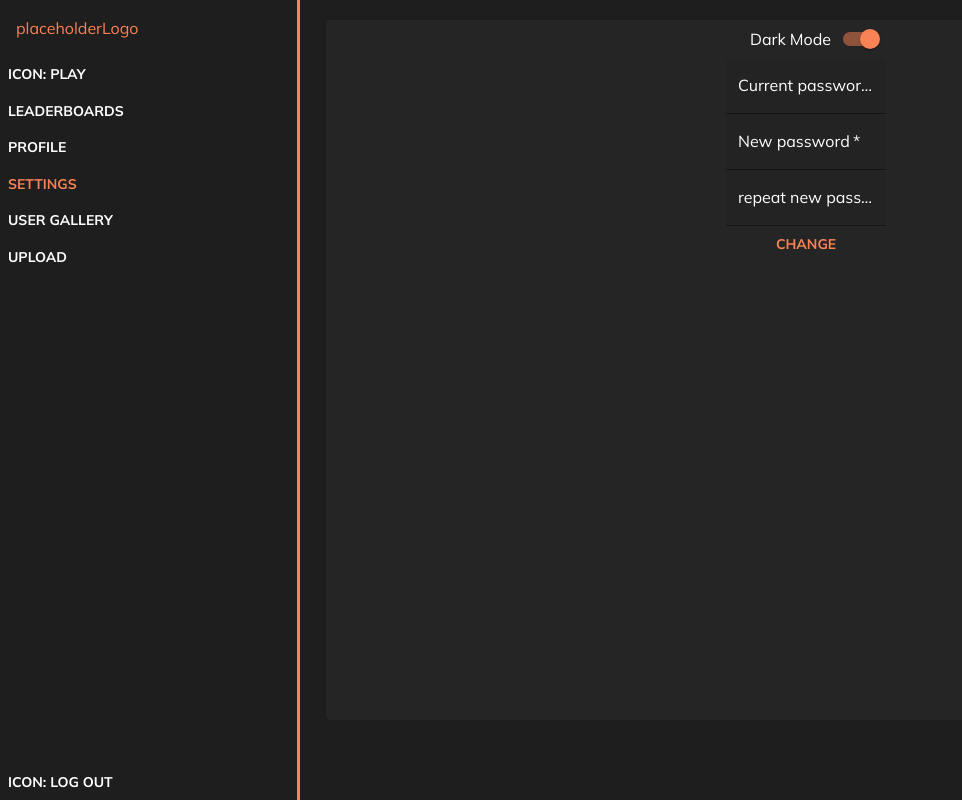
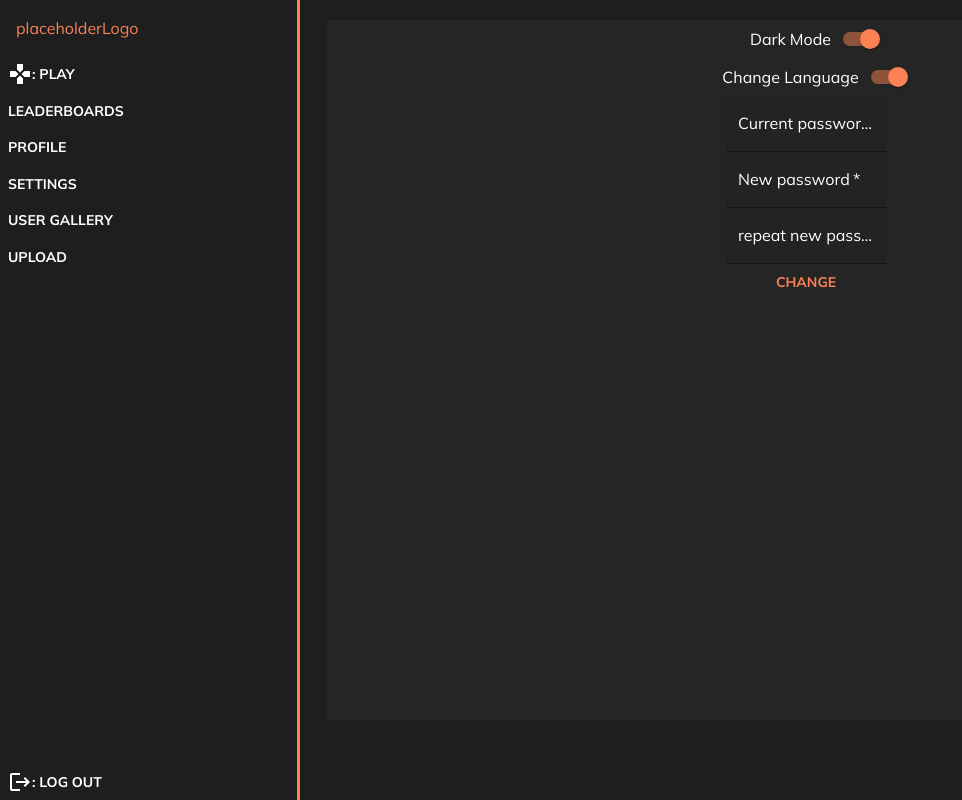
Before and after one commit to Linuxiarnia/synotion.web, a React (Vite) app: page /settings in a window 1280 px wide. Shown: the whole page, without its empty margins (0-962 px from the left). Built offline with nearby package versions, Linux system fonts and the light colour scheme; no server answers; what i18next-resources-to-backend would draw is missing.

Commit message:
Fix: a lot of fixes OwO

```diff
--- a/src/i18n.ts
+++ b/src/i18n.ts
@@ -3,6 +3,7 @@ import Backend from 'i18next-http-backend';
 import resourcesToBackend from 'i18next-resources-to-backend';
 import LanguageDetector from 'i18next-browser-languagedetector';
 import { initReactI18next } from 'react-i18next';
+import { useDispatch } from 'react-redux';
 
 i18n
     .use(Backend)
@@ -30,5 +31,4 @@ i18n
         nonExplicitSupportedLngs: true,
         interpolation: { escapeValue: false }
     });
-
 export default i18n;
--- a/src/layout/DesktopNav.tsx
+++ b/src/layout/DesktopNav.tsx
@@ -1,5 +1,7 @@
 import React from 'react';
-import { Box, Button, ButtonProps, Stack, styled, Typography, useTheme, Link } from '@mui/material';
+import { Box, Button, ButtonProps, Stack, styled, Typography, useTheme } from '@mui/material';
+import { Link } from 'react-router-dom';
+import { Gamepad,Logout } from '@mui/icons-material';
 
 //myButton zwraca blad, ale dziala lol
 const MyButton = styled(Button)<ButtonProps>(({ theme, href }) => ({ color: href === window.location.pathname ? theme.palette.primary.main : theme.palette.text.primary }));
@@ -21,16 +23,16 @@ export const DesktopNav: React.FC = () => {
                     </Typography>
                 </Box>
                 <Stack>
-                    <Box><MyButton LinkComponent={Link} href= '/game'>Icon: Play</MyButton></Box>
-                    <Box><MyButton LinkComponent={Link} href = '/leaderboards'>Leaderboards</MyButton></Box>
-                    <Box><MyButton LinkComponent={Link} href = '/profile'>Profile</MyButton></Box>
-                    <Box><MyButton LinkComponent={Link} href = '/settings'>Settings</MyButton></Box>
-                    <Box><MyButton LinkComponent={Link} href = '/gallery'>User Gallery</MyButton></Box>
-                    <Box><MyButton LinkComponent={Link} href = '/upload'>upload</MyButton></Box>
+                    <Link to='/game'><MyButton><Gamepad />: Play</MyButton></Link>
+                    <Link to='/leaderboards'><MyButton>Leaderboards</MyButton></Link>
+                    <Link to='/profile'><MyButton >Profile</MyButton></Link>
+                    <Link to='/settings'><MyButton>Settings</MyButton></Link>
+                    <Link to='/gallery'><MyButton>User Gallery</MyButton></Link>
+                    <Link to='/upload'><MyButton>upload</MyButton></Link>
                 </Stack>
             </Box>
             <div>
-                <MyButton onClick={() => {/* logout */}}>Icon: Log out</MyButton>
+                <MyButton onClick={() => {/* logout */}}><Logout />: Log out</MyButton>
             </div>
         </Stack>
     );
--- a/src/views/settings/settings.tsx
+++ b/src/views/settings/settings.tsx
@@ -1,6 +1,8 @@
 import { Button, Card, FormControlLabel, FormGroup, Grid2, Stack, Switch, TextField } from '@mui/material';
 import React from 'react';
 import { useProvider } from '@providers/ThemeContext';
+import toggleLanguage from 'i18next';
+import i18n from 'src/i18n';
 
 
 export const Settings = () => {
@@ -11,6 +13,10 @@ export const Settings = () => {
     const [newPassword, setNewPassword] = React.useState('');
     const [repeatNewPassword, setRepeatNewPassword] = React.useState('');
 
+    const handleLanguageChange = () => {
+        const newLanguage = i18n.language === 'en' ? 'pl' : 'en';
+        i18n.changeLanguage(newLanguage);
+    };
 
     return(
         <Grid2 container height={'100%'} justifyContent={'center'} marginTop={'10px'} padding={'10px'} width={'100%'}>
@@ -25,6 +31,13 @@ export const Settings = () => {
                                 value='meow'
                             />
                         </FormGroup>
+                        <FormGroup aria-label='position'sx={{ marginLeft: '1rem' }}>
+                            <FormControlLabel
+                                control={<Switch defaultChecked onChange={(handleLanguageChange)} />}
+                                label='Change Language'
+                                labelPlacement='start'
+                            />
+                        </FormGroup>
                         <FormGroup aria-label='position' sx={{ width:'10rem', marginLeft: '1rem' }}>
                             <TextField required label='Current password' type='password' value={currentPassword} variant='filled' onChange={(e) => setCurrentPassword(e.target.value)} />
                             <TextField required label='New password' type='password' value={newPassword} variant='filled' onChange={(e) => setNewPassword(e.target.value)} />
--- a/src/views/upload/upload.tsx
+++ b/src/views/upload/upload.tsx
@@ -1,12 +1,12 @@
 import React from 'react';
 import FileUploadIcon from '@mui/icons-material/FileUpload';
-import { Checkbox, FormControlLabel } from '@mui/material';
+import { Button, Checkbox, FormControlLabel } from '@mui/material';
 export const Upload = () => {
     return (
         <div style={{ textAlign: 'center', display: 'flex', flexDirection: 'column', alignItems: 'center' }}>
             <FileUploadIcon style={{ fontSize:'20rem',marginTop:'5rem', marginBottom:'2rem' }} onClick={() => console.log('upload')} />
             <FormControlLabel control={<Checkbox />} label='I agree to TOS' style={{ marginBottom: '1rem' }} />
-            <button>Submit</button>
+            <Button>Submit</Button>
         </div>
     );
 };
```
Also changed, not shown: 1 other file (tests, documents, lock files or other folders).
